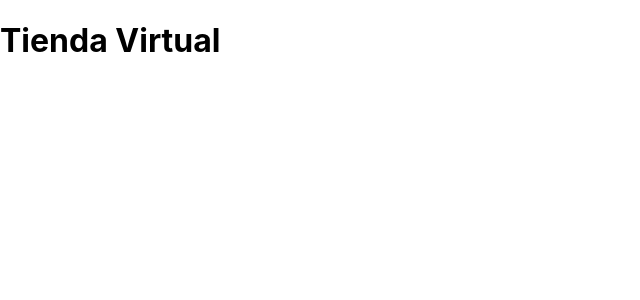
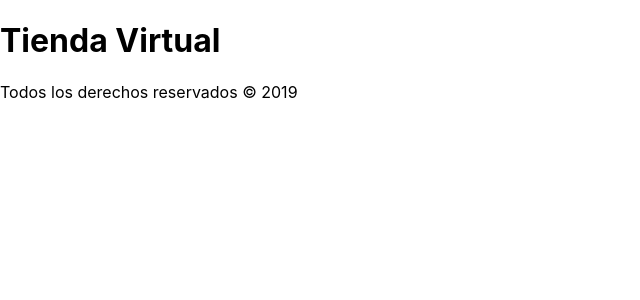
Before and after one commit to jimmy404/REACT-temas-basico, a React (Create React App) app: page / in a window 1280 px wide. Shown: the top 300 px of the page, without its empty margins (0-640 px from the left). Built offline with nearby package versions, Linux system fonts and the light colour scheme.

Commit message:
First step to Footer

```diff
--- a/src/App.js
+++ b/src/App.js
@@ -1,15 +1,18 @@
 import React, { Fragment } from 'react';
 import Header from './components/Header';
-
+import Footer from './components/Footer';
 
 
 function App() {
-
+      const fecha = new Date().getFullYear();
 return (
   <Fragment>
-  <Header
+      <Header
     titulo='Tienda Virtual'
-  />
+      />
+      <Footer
+      fecha={fecha}
+      />
   </Fragment>
   );
 }
--- a/src/components/Footer.js
+++ b/src/components/Footer.js
@@ -0,0 +1,10 @@
+import React from 'react';
+
+const Footer = ({fecha}) => (
+
+    <footer>
+        <p>Todos los derechos reservados &copy; {fecha}</p>
+    </footer>
+);
+
+export default Footer;
```
